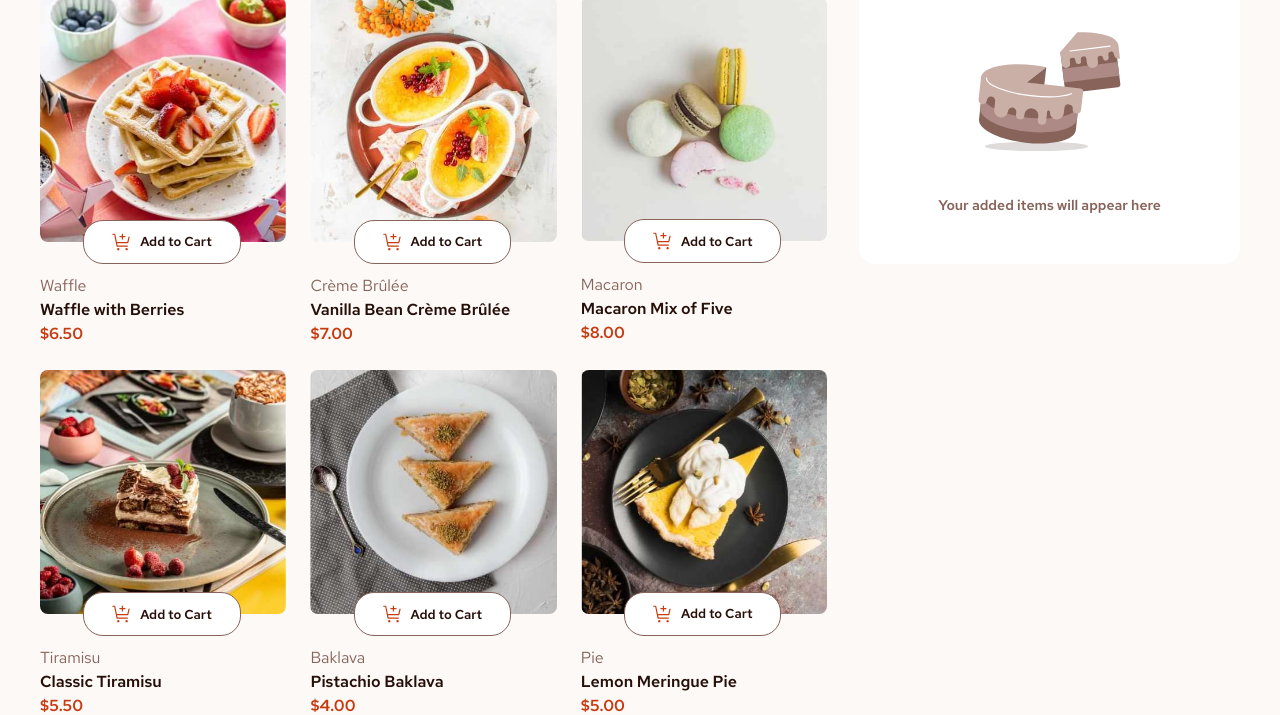
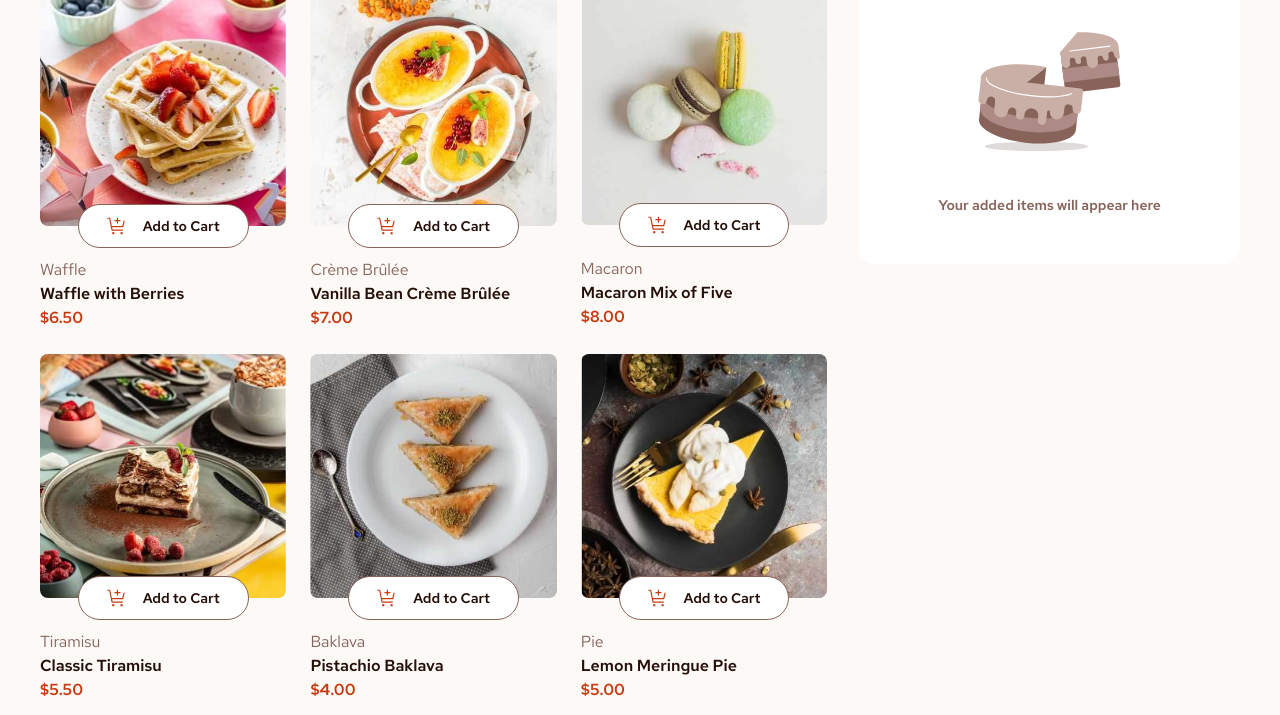
Before and after one commit to AGutierrezR/product-list-with-cart, a plain HTML site: page index.html in a window 1280 px wide. Shown: the part 115-830 px from the top of the page. Drawn offline with Linux system fonts and the light colour scheme.

Commit message:
Refactor CSS

```diff
--- a/assets/css/reset.css
+++ b/assets/css/reset.css
@@ -20,9 +20,10 @@ dd {
 }
 
 /* Remove list styles on ul, ol elements with a list role, which suggests default styling will be removed */
-ul[role="list"],
-ol[role="list"] {
+[role="list"] {
   list-style: none;
+  margin: 0;
+  padding: 0;
 }
 
 /* Set core root defaults */
--- a/assets/css/styles.css
+++ b/assets/css/styles.css
@@ -1,9 +1,12 @@
+/* Base layer */
 :root {
-  --fontFamily: "Red Hat Text", sans-serif;
+  --ff-body: "Red Hat Text", sans-serif;
+  --ff-heading: "Red Hat Text", sans-serif;
 
-  --fontWeightRegular: 400;
-  --fontWeightSemibold: 600;
-  --fontWeightBold: 700;
+  --fs-300: 0.875rem;
+  --fs-400: 1rem;
+  --fs-600: 1.5rem;
+  --fs-700: 2rem;
 
   --clr-primary-red: hsl(14, 86%, 42%);
   --clr-support-green: hsl(159, 69%, 38%);
@@ -18,55 +21,55 @@
   --clr-neutral-white: hsl(0, 0%, 100%);
 }
 
+:root {
+  --background-main: var(--clr-neutral-rose-50);
+  --text-base: var(--clr-neutral-rose-900);
+  --text-muted: var(--clr-neutral-rose-500);
+  --text-primary: var(--clr-primary-red);
+  --text-hight-contrast: var(--clr-neutral-white);
+
+  --font-size-heading-sm: var(--fs-400);
+  --font-size-heading-regular: var(--fs-600);
+  --font-size-heading-lg: var(--fs-700);
+
+  --font-size-sm: var(--fs-300);
+  --font-size-regular: var(--fs-400);
+
+  --border-radius-1: 8px;
+  --border-radius-2: 16px;
+  --border-radius-3: 50px;
+  --border-radius-cicle: 100%;
+}
+
 body {
-  --backgroundColor: var(--clr-neutral-rose-50);
-  --textBaseColor: var(--clr-neutral-rose-900);
-  --textMutedColor: var(--clr-neutral-rose-500);
-  --textPrimaryColor: var(--clr-primary-red);
-  --textInverseColor: var(--clr-neutral-white);
-  --headingColor: var(--clr-neutral-rose-900);
-  --buttonBorderRadius: 20px;
-
-  font-family: var(--fontFamily);
-  font-weight: var(--fontWeightRegular);
-  background-color: var(--backgroundColor);
-  color: var(--textBaseColor);
+  font-family: var(--ff-body);
+  font-weight: 400;
+  background-color: var(--background-main);
+  color: var(--text-base);
 }
 
 h1,
 h2,
 h3,
-h4,
-h5,
-h6 {
-  font-family: var(--fontFamily);
-  font-weight: var(--fontWeightBold);
-  color: var(--headingColor);
+h4 {
+  font-family: var(--ff-heading);
+  font-weight: 700;
+  color: var(--text-base);
 }
 
-h3,
-h4,
-h5,
-h6 {
-  font-size: 1rem;
-  font-weight: var(--fontWeightSemibold);
-  color: var(--headingColor);
+h2 {
+  font-size: var(--font-size-heading-lg);
 }
 
-button {
-  all: unset;
-  margin: 0;
-  border: 1px solid var(--controlBorderColor);
-  padding-inline: 0.875rem;
-  display: inline-block;
-  vertical-align: middle;
-  white-space: normal;
-  line-height: 1;
-  display: inline-flex;
-  border-radius: 8px;
+h3 {
+  font-size: var(--font-size-heading-sm);
+  font-weight: 600;
+  color: var(--text-base);
 }
 
-/* Layout classes */
+/* End of base layer */
+
+/* Layout layer */
 .wrapper {
   --wrapper-max-width: 1220px;
   --wrapper-padding: 2.5rem;
@@ -98,8 +101,33 @@ button {
   flex-grow: 999;
   min-inline-size: var(--sidebar-content-min-width);
 }
-/* End of layout classes */
 
+.grid-auto-fill {
+  --auto-fit-min-col-size: 225px;
+  --auto-fit-gap: 1.5rem;
+
+  display: grid;
+  gap: var(--auto-fit-gap);
+  grid-template-columns: repeat(
+    auto-fill,
+    minmax(min(var(--auto-fit-min-col-size), 100%), 1fr)
+  );
+}
+
+.with-icon {
+  --with-icon-gap: 1rem;
+  display: inline-flex;
+  align-items: baseline;
+  gap: var(--with-icon-gap);
+
+  &[data-alignment="center"] {
+    align-items: center;
+  }
+}
+
+/* End of layout layer */
+
+/* Components layer */
 .sprite {
   display: none;
 }
@@ -122,28 +150,33 @@ button {
   --icon-width: auto;
 }
 
-.btn-add {
-  display: flex;
-  justify-content: center;
-  align-items: center;
-  height: 2.625rem;
-  font-size: 13px;
-  gap: 0.5rem;
+.button {
+  box-sizing: border-box;
+  display: inline-flex;
+  font-size: var(--font-size-sm);
+  font-weight: 600;
+  text-align: center;
+  cursor: pointer;
+  border-radius: var(--border-radius-3);
+  padding: 0.5rem 1.75rem;
+
+  > * {
+    pointer-events: none;
+  }
+}
+
+.button--secondary {
+  color: var(--text-base);
   padding-inline: 28px;
-  color: var(--textBaseColor);
-  font-weight: var(--fontWeightSemibold);
   background: var(--clr-neutral-white);
+  padding: 0.5rem 1.75rem;
+  line-height: 1.858;
   border: 1px solid var(--clr-neutral-rose-500);
-  border-radius: var(--buttonBorderRadius);
 
   &:hover {
     color: var(--clr-primary-red);
     border-color: var(--clr-primary-red);
     cursor: pointer;
-  }
-
-  > * {
-    pointer-events: none;
   }
 }
 
@@ -152,14 +185,7 @@ button {
   padding-block: 3rem;
 }
 
-.products-container {
-  h2 {
-    font-size: 2rem;
-  }
-}
-
 .product-list {
-  padding: 0;
   display: grid;
   grid-template-columns: repeat(auto-fill, minmax(225px, 1fr));
   gap: 1.5rem;
@@ -172,7 +198,7 @@ button {
 }
 
 .product-item__image {
-  border-radius: 8px;
+  border-radius: var(--border-radius-1);
   overflow: hidden;
 
   img {
@@ -202,12 +228,12 @@ button {
   justify-content: center;
   align-items: center;
   height: 2.625rem;
-  font-size: 1rem;
+  font-size: var(--font-size-regular);
   background: var(--clr-primary-red);
   padding: 12px;
   text-align: center;
   color: var(--clr-neutral-white);
-  border-radius: var(--buttonBorderRadius);
+  border-radius: var(--border-radius-3);
 
   button {
     box-sizing: border-box;
@@ -215,7 +241,7 @@ button {
     width: 1.125rem;
     height: 1.125rem;
     outline: 1px solid var(--clr-neutral-white);
-    border-radius: 100%;
+    border-radius: var(--border-radius-cicle);
   }
 
   :nth-child(2) {
@@ -224,28 +250,42 @@ button {
 }
 
 .product-item__category {
-  color: var(--textMutedColor);
+  color: var(--text-muted);
 }
 
 .product-item__price {
-  color: var(--textPrimaryColor);
-  font-weight: var(--fontWeightSemibold);
+  color: var(--text-primary);
+  font-weight: 600;
 }
 
 .cart-container {
-  --headingColor: var(--textPrimaryColor);
-
   align-self: start;
   padding: 1rem;
   background: var(--clr-neutral-white);
-  border-radius: 16px;
+  border-radius: var(--border-radius-2);
+}
+
+.cart-container h2 {
+  font-size: var(--font-size-heading-regular);
 }
 
 .empty-cart-content {
   display: grid;
   justify-items: center;
   padding-block: 2rem;
-  font-size: 0.875rem;
-  font-weight: var(--fontWeightSemibold);
-  color: var(--textMutedColor);
+  font-size: var(--font-size-sm);
+  font-weight: 600;
+  color: var(--text-muted);
 }
+/* End of components layer */
+
+
+/* Utilities layer */
+[hidden] {
+  display: none;
+}
+
+.text-primary {
+  color: var(--text-primary);
+}
+/* End of utilities layer */
--- a/assets/js/index.js
+++ b/assets/js/index.js
@@ -15,7 +15,7 @@ document.addEventListener("DOMContentLoaded", async () => {
         </picture>
 
         <div class="product-item__actions">
-          <button data-action="add" class="btn-add">
+          <button data-action="add" class="button button--secondary with-icon" data-alignment="center">
             <svg class="icon icon--add-to-cart">
               <use href="#:add-to-cart"/>
             </svg>
--- a/index.html
+++ b/index.html
@@ -33,7 +33,7 @@
             </ul>
           </div>
           <div class="cart-container sidebar">
-            <h2>Your Cart (0)</h2>
+            <h2 class="text-primary">Your Cart (0)</h2>
 
             <div class="empty-cart-content flow">
               <svg>
```
Also changed, not shown: 1 other file.
